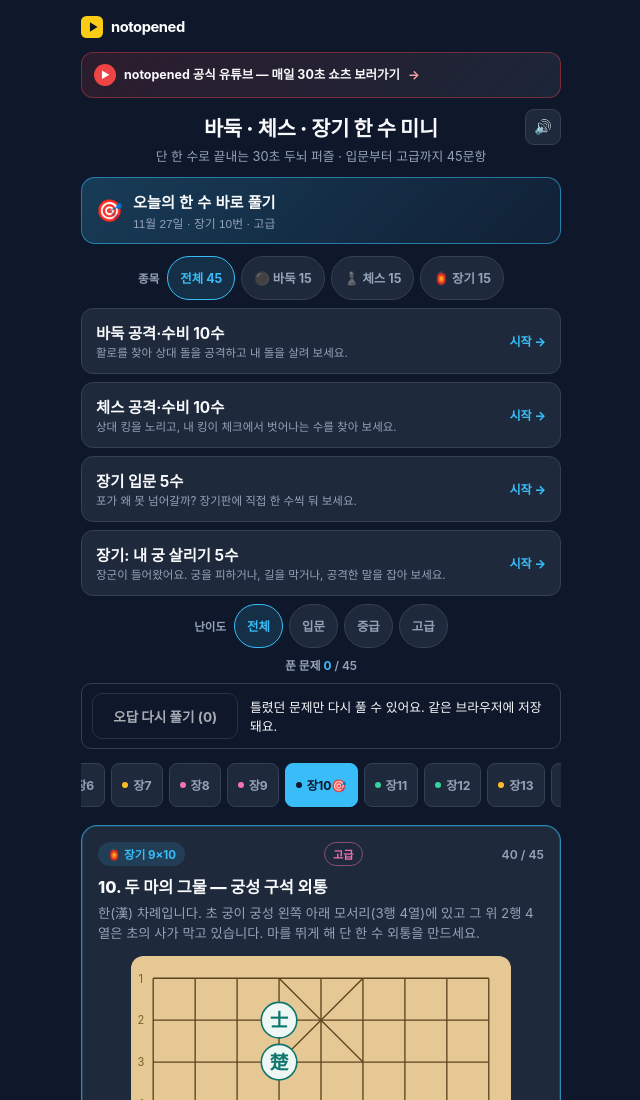
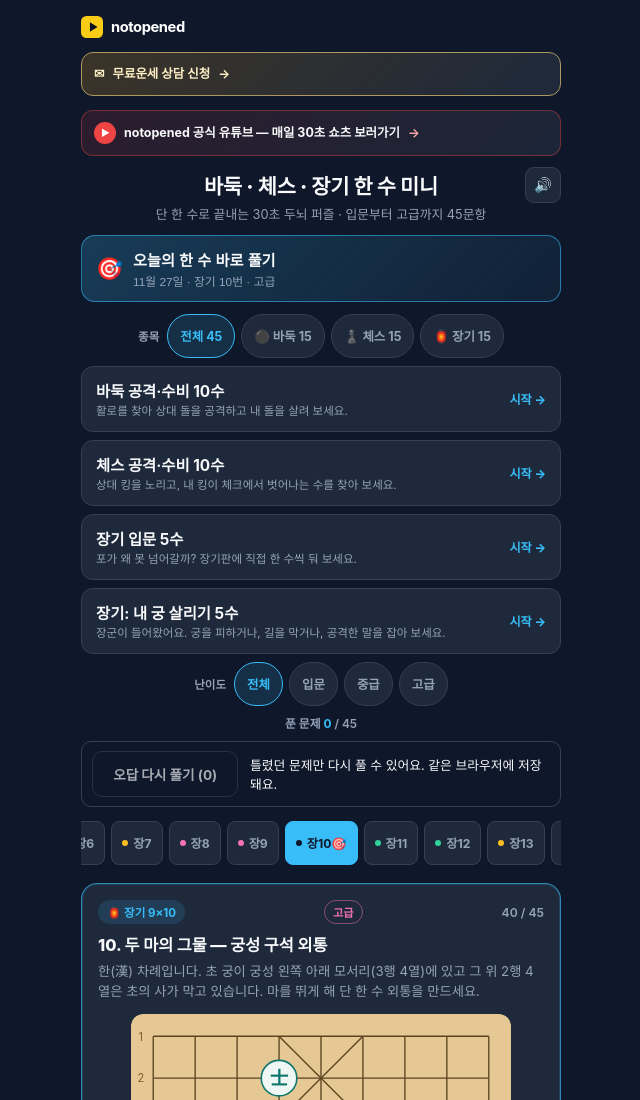
Before and after one commit to not-opened/go-chess, a plain HTML site: page index.html in a window 1280 px wide. Shown: the top 1100 px of the page, without its empty margins (319-959 px from the left). Drawn offline with Linux system fonts and the light colour scheme; a script that the page names is missing.

Commit message:
Place free fortune consultation before the YouTube Shorts banner

```diff
--- a/index.html
+++ b/index.html
@@ -629,6 +629,7 @@ body {
       </svg>
       <span class="brand-name">notopened</span>
     </a>
+    <a id="top-fortune-consult" class="yt-banner" href="/fortune/consult/" style="border-color:#ad9860;background:linear-gradient(135deg,#3b3428,#1e293b);color:#fff0c7;min-height:44px"><span aria-hidden="true">✉</span><span>무료운세 상담 신청</span><span aria-hidden="true">→</span></a>
     <a class="yt-banner" href="https://www.youtube.com/@notopened" target="_blank" rel="noopener noreferrer" aria-label="notopened 공식 유튜브 새 창으로 열기">
       <span class="yt-play" aria-hidden="true">▶</span>
       <span class="yt-text">notopened 공식 유튜브 — 매일 30초 쇼츠 보러가기</span>
```
Also changed, not shown: tools/site_template.html (+1 -0 lines).
